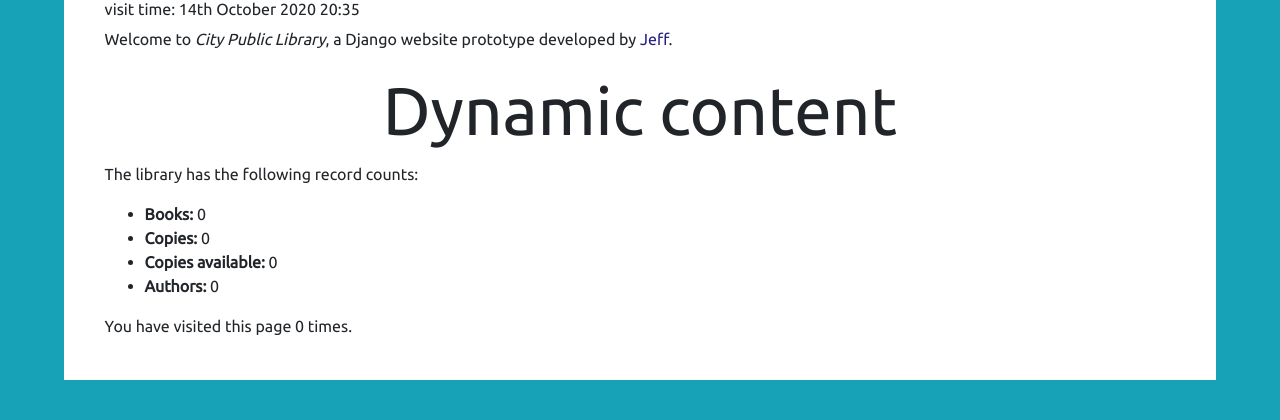
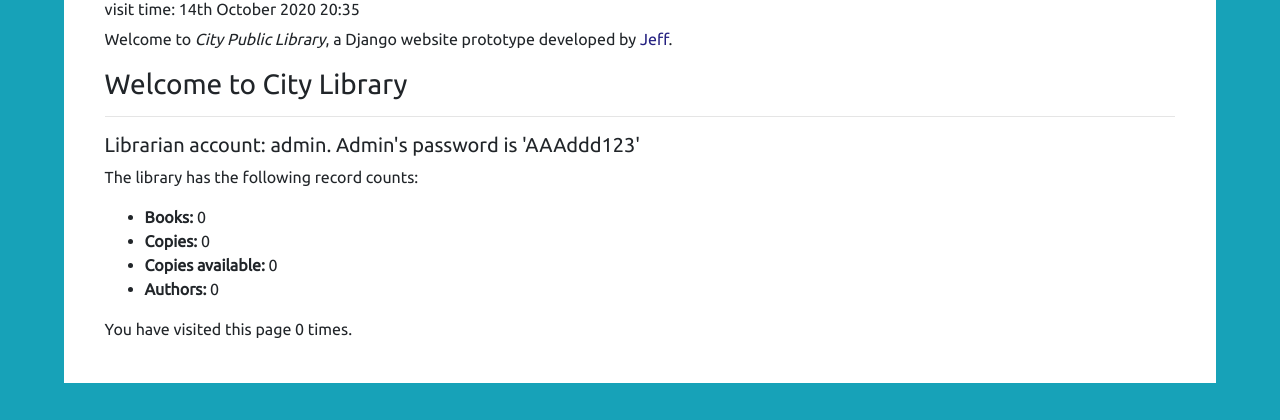
Before and after one commit to veteransgroup/locallib, a Django app: page /catalog/ in a window 1280 px wide. Shown: the part 82-502 px from the top of the page. Run offline with Django 3.2, Linux system fonts and the light colour scheme; data that the repository does not hold is empty; some libraries are stand-ins or nearby versions.

Commit message:
modify index.html

```diff
--- a/catalog/templates/index.html
+++ b/catalog/templates/index.html
@@ -5,7 +5,9 @@
 <p>Welcome to <em>City Public Library</em>, a Django website prototype developed by <a
     href="mailto:liubing009@gmail.com">Jeff</a>.</p>
 
-<h2>Dynamic content</h2>
+<h3>Welcome to City Library</h3>
+<hr>
+<h5>Librarian account: admin. Admin's password is 'AAAddd123'</h5>
 
 <p>The library has the following record counts:</p>
 <ul>
```
